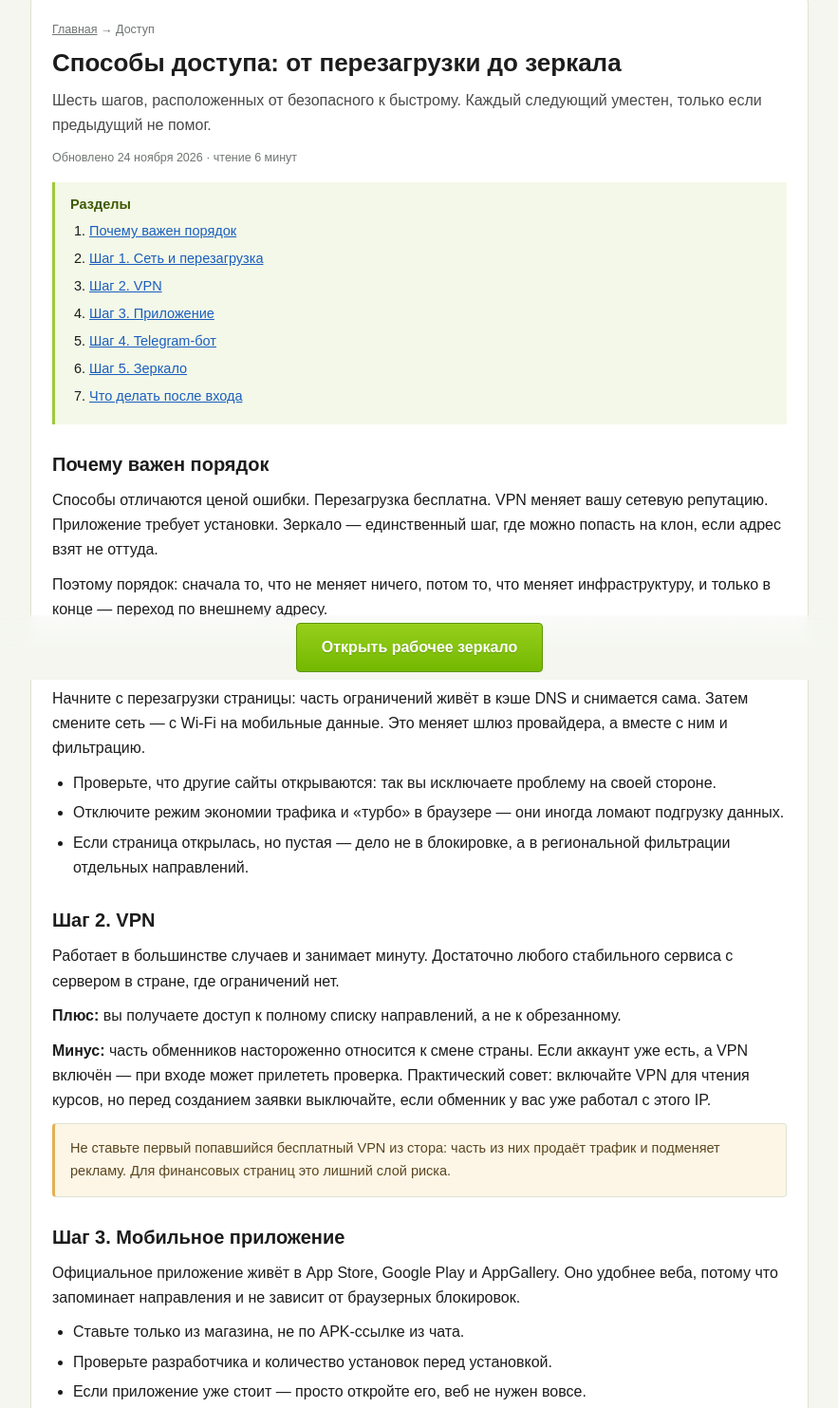
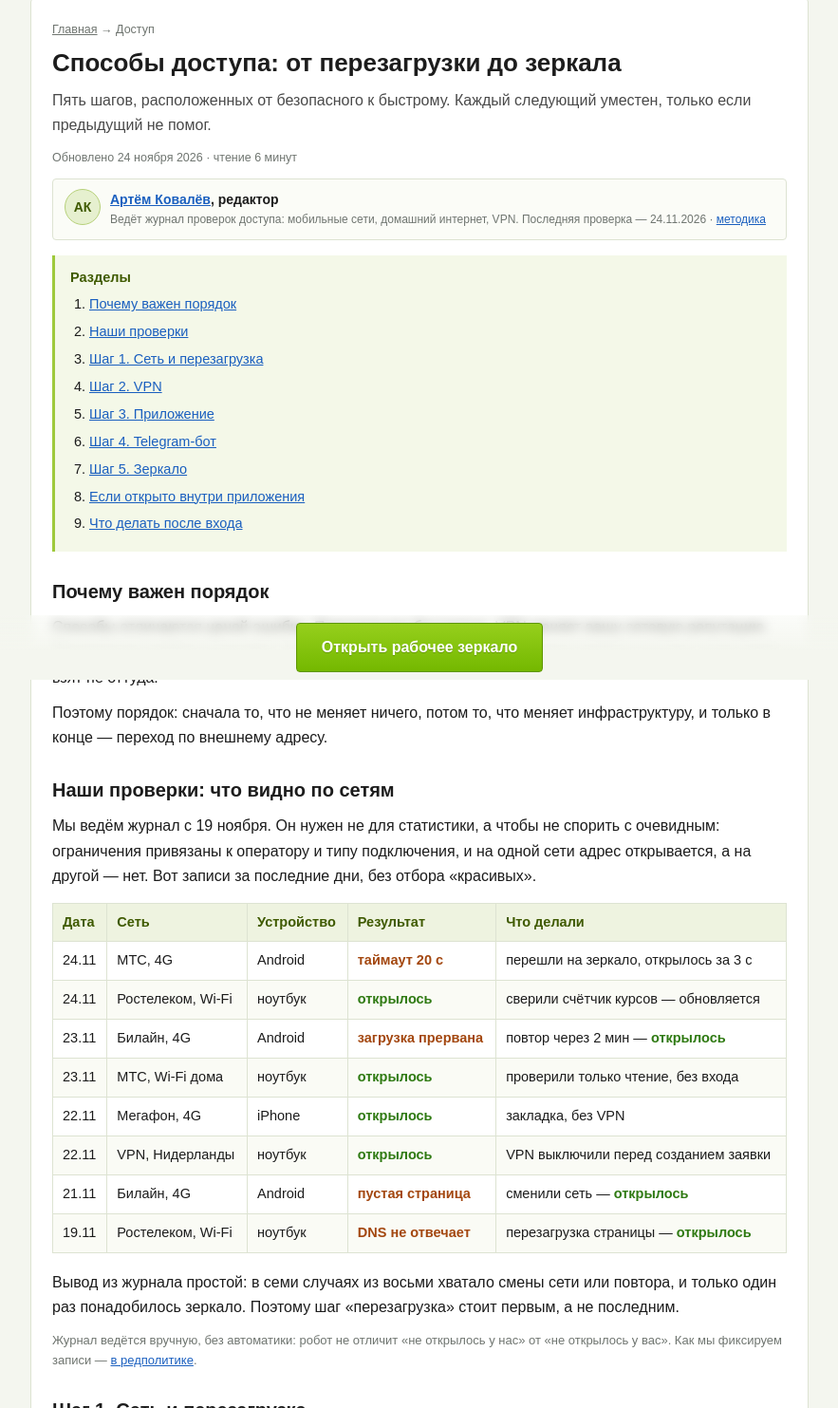
Before and after one commit to bestchange-ru/bestchange-ru.github.io, a plain HTML site: page guide.html in a window 1280 px wide. Shown: the part 84-1567 px from the top of the page at 95% size, without its empty margins (198-1081 px from the left). Drawn offline with Linux system fonts and the light colour scheme.

Commit message:
content: update guide.html

```diff
--- a/guide.html
+++ b/guide.html
@@ -9,7 +9,10 @@
 <link rel="icon" href="/favicon.svg" type="image/svg+xml">
 <link rel="stylesheet" href="/style.css">
 <script type="application/ld+json">
-{"@context":"https://schema.org","@type":"Article","headline":"Способы доступа к BestChange","datePublished":"2026-11-19","dateModified":"2026-11-24","inLanguage":"ru","author":{"@type":"Organization","name":"Проект-гид BestChange"},"mainEntityOfPage":"https://bestchange-ru.github.io/guide.html"}
+{"@context":"https://schema.org","@type":"Article","headline":"Способы доступа к BestChange","datePublished":"2026-11-19","dateModified":"2026-11-24","inLanguage":"ru","author":{"@type":"Person","name":"Артём Ковалёв","jobTitle":"редактор","url":"https://bestchange-ru.github.io/about.html#author"},"publisher":{"@type":"Organization","@id":"https://bestchange-ru.github.io/#org","name":"Проект-гид BestChange"},"mainEntityOfPage":"https://bestchange-ru.github.io/guide.html"}
+</script>
+<script type="application/ld+json">
+{"@context":"https://schema.org","@type":"BreadcrumbList","itemListElement":[{"@type":"ListItem","position":1,"name":"Главная","item":"https://bestchange-ru.github.io/"},{"@type":"ListItem","position":2,"name":"Доступ","item":"https://bestchange-ru.github.io/guide.html"}]}
 </script>
 </head>
 <body class="has-sticky">
@@ -24,22 +27,50 @@
 <main class="wrap">
 <p class="crumbs"><a href="/">Главная</a> → Доступ</p>
 <h1>Способы доступа: от перезагрузки до зеркала</h1>
-<p class="lead">Шесть шагов, расположенных от безопасного к быстрому. Каждый следующий уместен, только если предыдущий не помог.</p>
+<p class="lead">Пять шагов, расположенных от безопасного к быстрому. Каждый следующий уместен, только если предыдущий не помог.</p>
 <p class="meta">Обновлено 24 ноября 2026 · чтение 6 минут</p>
+
+<div class="byline">
+  <div class="avatar" aria-hidden="true">АК</div>
+  <div>
+    <p class="n"><a href="/about.html#author">Артём Ковалёв</a>, редактор</p>
+    <p class="m">Ведёт журнал проверок доступа: мобильные сети, домашний интернет, VPN. Последняя проверка — 24.11.2026 · <a href="/editorial.html#checks">методика</a></p>
+  </div>
+</div>
 
 <div class="toc"><strong>Разделы</strong><ol>
 <li><a href="#order">Почему важен порядок</a></li>
+<li><a href="#checks">Наши проверки</a></li>
 <li><a href="#net">Шаг 1. Сеть и перезагрузка</a></li>
 <li><a href="#vpn">Шаг 2. VPN</a></li>
 <li><a href="#app">Шаг 3. Приложение</a></li>
 <li><a href="#bot">Шаг 4. Telegram-бот</a></li>
 <li><a href="#mirror">Шаг 5. Зеркало</a></li>
+<li><a href="#webview">Если открыто внутри приложения</a></li>
 <li><a href="#what-next">Что делать после входа</a></li>
 </ol></div>
 
 <h2 id="order">Почему важен порядок</h2>
 <p>Способы отличаются ценой ошибки. Перезагрузка бесплатна. VPN меняет вашу сетевую репутацию. Приложение требует установки. Зеркало — единственный шаг, где можно попасть на клон, если адрес взят не оттуда.</p>
 <p>Поэтому порядок: сначала то, что не меняет ничего, потом то, что меняет инфраструктуру, и только в конце — переход по внешнему адресу.</p>
+
+<h2 id="checks">Наши проверки: что видно по сетям</h2>
+<p>Мы ведём журнал с 19 ноября. Он нужен не для статистики, а чтобы не спорить с очевидным: ограничения привязаны к оператору и типу подключения, и на одной сети адрес открывается, а на другой — нет. Вот записи за последние дни, без отбора «красивых».</p>
+<table class="log">
+  <thead><tr><th>Дата</th><th>Сеть</th><th>Устройство</th><th>Результат</th><th>Что делали</th></tr></thead>
+  <tbody>
+    <tr><td>24.11</td><td>МТС, 4G</td><td>Android</td><td><span class="bad">таймаут 20 с</span></td><td>перешли на зеркало, открылось за 3 с</td></tr>
+    <tr><td>24.11</td><td>Ростелеком, Wi-Fi</td><td>ноутбук</td><td><span class="ok">открылось</span></td><td>сверили счётчик курсов — обновляется</td></tr>
+    <tr><td>23.11</td><td>Билайн, 4G</td><td>Android</td><td><span class="bad">загрузка прервана</span></td><td>повтор через 2 мин — <span class="ok">открылось</span></td></tr>
+    <tr><td>23.11</td><td>МТС, Wi-Fi дома</td><td>ноутбук</td><td><span class="ok">открылось</span></td><td>проверили только чтение, без входа</td></tr>
+    <tr><td>22.11</td><td>Мегафон, 4G</td><td>iPhone</td><td><span class="ok">открылось</span></td><td>закладка, без VPN</td></tr>
+    <tr><td>22.11</td><td>VPN, Нидерланды</td><td>ноутбук</td><td><span class="ok">открылось</span></td><td>VPN выключили перед созданием заявки</td></tr>
+    <tr><td>21.11</td><td>Билайн, 4G</td><td>Android</td><td><span class="bad">пустая страница</span></td><td>сменили сеть — <span class="ok">открылось</span></td></tr>
+    <tr><td>19.11</td><td>Ростелеком, Wi-Fi</td><td>ноутбук</td><td><span class="bad">DNS не отвечает</span></td><td>перезагрузка страницы — <span class="ok">открылось</span></td></tr>
+  </tbody>
+</table>
+<p>Вывод из журнала простой: в семи случаях из восьми хватало смены сети или повтора, и только один раз понадобилось зеркало. Поэтому шаг «перезагрузка» стоит первым, а не последним.</p>
+<p class="small muted">Журнал ведётся вручную, без автоматики: робот не отличит «не открылось у нас» от «не открылось у вас». Как мы фиксируем записи — <a href="/editorial.html#checks">в редполитике</a>.</p>
 
 <h2 id="net">Шаг 1. Сеть и перезагрузка</h2>
 <p>Начните с перезагрузки страницы: часть ограничений живёт в кэше DNS и снимается сама. Затем смените сеть — с Wi-Fi на мобильные данные. Это меняет шлюз провайдера, а вместе с ним и фильтрацию.</p>
@@ -77,6 +108,15 @@
 <li>Посмотрите на список обменников: у клона он короткий, резервы статичные.</li>
 </ol>
 <p>Отдельный признак клона — домен с дефисом и словом «official» или «mirror» внутри. Оригинальные зеркала обычно короткие.</p>
+<p>Три проверки, которые занимают меньше минуты и почти всегда снимают вопрос: счётчик обновления курсов должен тикать, адрес в замке должен совпадать с доменом, а раздел «Проверка адреса» — открываться на том же домене, а не уводить на сторонний сервис.</p>
+
+<h2 id="webview">Если страница открыта внутри приложения</h2>
+<p>Встроенные браузеры — Telegram, кошельки, банковские приложения — худшее место для обмена. Они обрезают скрипты, не дают открыть вторую вкладку и часто теряют сессию при возврате из фона. Отсюда типичная жалоба «сайт не открывается в кошельке»: снаружи всё работает, внутри — белый экран.</p>
+<ul>
+<li>Нажмите «Открыть в браузере» (или три точки → «Открыть в Chrome/Safari») и работайте уже там.</li>
+<li>Если приложение не предлагает такой пункт — скопируйте адрес и вставьте в браузер вручную.</li>
+<li>Не входите в личный кабинет через встроенный браузер: после возврата из фона сессия может слететь, а форма — отправиться дважды.</li>
+</ul>
 
 <h2 id="what-next">Что делать после входа</h2>
 <p>Вход — не финал. Перед первой заявкой пройдите <a href="/security.html">чек-лист проверки обменника</a>: резерв, лимиты, отзывы, правила возврата. И разберитесь с <a href="/fees.html">комиссиями</a>, чтобы курс в списке не стал сюрпризом на выходе.</p>
```
